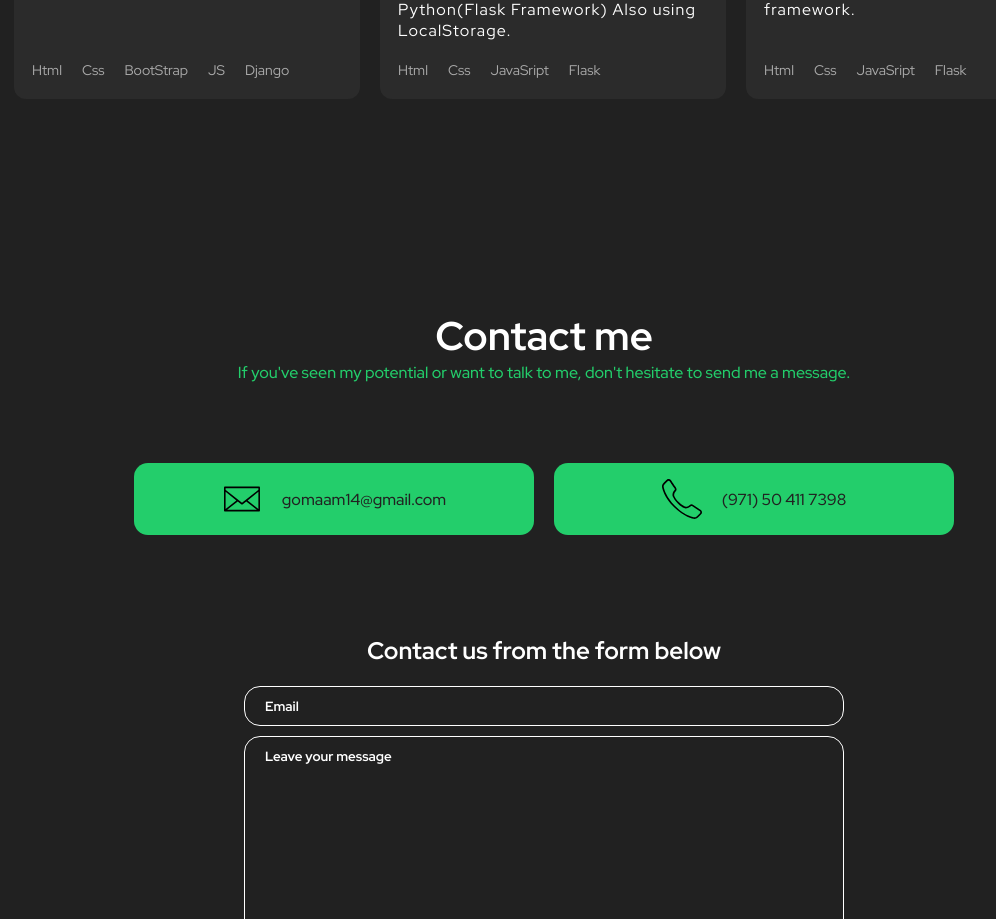
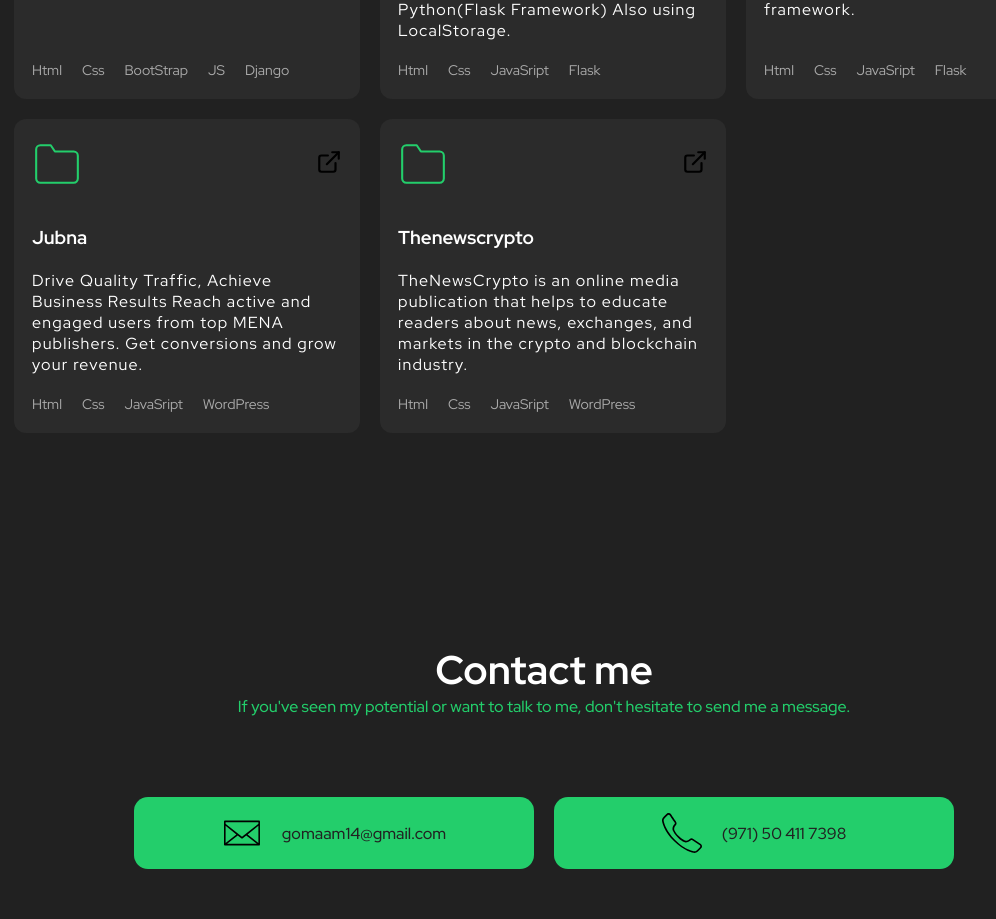
Before and after one commit to MohGumaa/Portfolio, a React (Create React App) app: page / in a window 1280 px wide. Shown: the part 2666-3585 px from the top of the page, without its empty margins (96-1092 px from the left). Built offline with nearby package versions, Linux system fonts and the light colour scheme.

Commit message:
Fix padding

```diff
--- a/src/components/Portfolio/Portfolio.tsx
+++ b/src/components/Portfolio/Portfolio.tsx
@@ -342,6 +342,59 @@ export function Portfolio(){
           </div>
         </ScrollAnimation>
 
+        <ScrollAnimation animateIn="flipInX">
+          <div className="project">
+            <header>
+            <svg width="50" xmlns="http://www.w3.org/2000/svg" role="img" viewBox="0 0 24 24" fill="none" stroke="#23ce6b " stroke-width="1" stroke-linecap="round" stroke-linejoin="round" ><title>Folder</title><path d="M22 19a2 2 0 0 1-2 2H4a2 2 0 0 1-2-2V5a2 2 0 0 1 2-2h5l2 3h9a2 2 0 0 1 2 2z"></path></svg>
+            <div className="project-links">
+              <a href="https://www.jubna.com/" target="_blank" rel="noreferrer">
+                <img src={externalLinkIcon} alt="Visitar site" />
+              </a>
+            </div>
+            </header>
+            <div className="body">
+              <h3>Jubna</h3>
+              <p>Drive Quality Traffic, Achieve Business Results Reach active and engaged users from top MENA publishers. Get conversions and grow your revenue.
+              </p>
+            </div>
+            <footer>
+              <ul className="tech-list">
+                <li>Html</li>
+                <li>Css</li>
+                <li>JavaSript</li>
+                <li>WordPress</li>
+              </ul>
+            </footer>
+          </div>
+        </ScrollAnimation>
+
+        <ScrollAnimation animateIn="flipInX">
+          <div className="project">
+            <header>
+            <svg width="50" xmlns="http://www.w3.org/2000/svg" role="img" viewBox="0 0 24 24" fill="none" stroke="#23ce6b " stroke-width="1" stroke-linecap="round" stroke-linejoin="round" ><title>Folder</title><path d="M22 19a2 2 0 0 1-2 2H4a2 2 0 0 1-2-2V5a2 2 0 0 1 2-2h5l2 3h9a2 2 0 0 1 2 2z"></path></svg>
+            <div className="project-links">
+              <a href="https://thenewscrypto.com/" target="_blank" rel="noreferrer">
+                <img src={externalLinkIcon} alt="Visitar site" />
+              </a>
+            </div>
+            </header>
+            <div className="body">
+              <h3>Thenewscrypto</h3>
+              <p>TheNewsCrypto is an online media publication that helps to educate readers about news, exchanges, and markets in the crypto and blockchain industry.
+              </p>
+            </div>
+            <footer>
+              <ul className="tech-list">
+                <li>Html</li>
+                <li>Css</li>
+                <li>JavaSript</li>
+                <li>WordPress</li>
+              </ul>
+            </footer>
+          </div>
+        </ScrollAnimation>
+
+
       </div>
     </Container>
   );
--- a/src/styles/global.ts
+++ b/src/styles/global.ts
@@ -121,5 +121,20 @@ export const GlobalStyle = createGlobalStyle`
     }
   }
 
+  @media (max-width: 960px) {
+    .ifyikf {
+      padding: 0 3rem;
+    }
+
+    .hApYTI {
+      padding: 3rem;
+    }
+  }
+
+  @media (max-width: 500px) {
+    .ifyikf {
+      padding: 0 1rem;
+    }
+  }
 
 `
```
